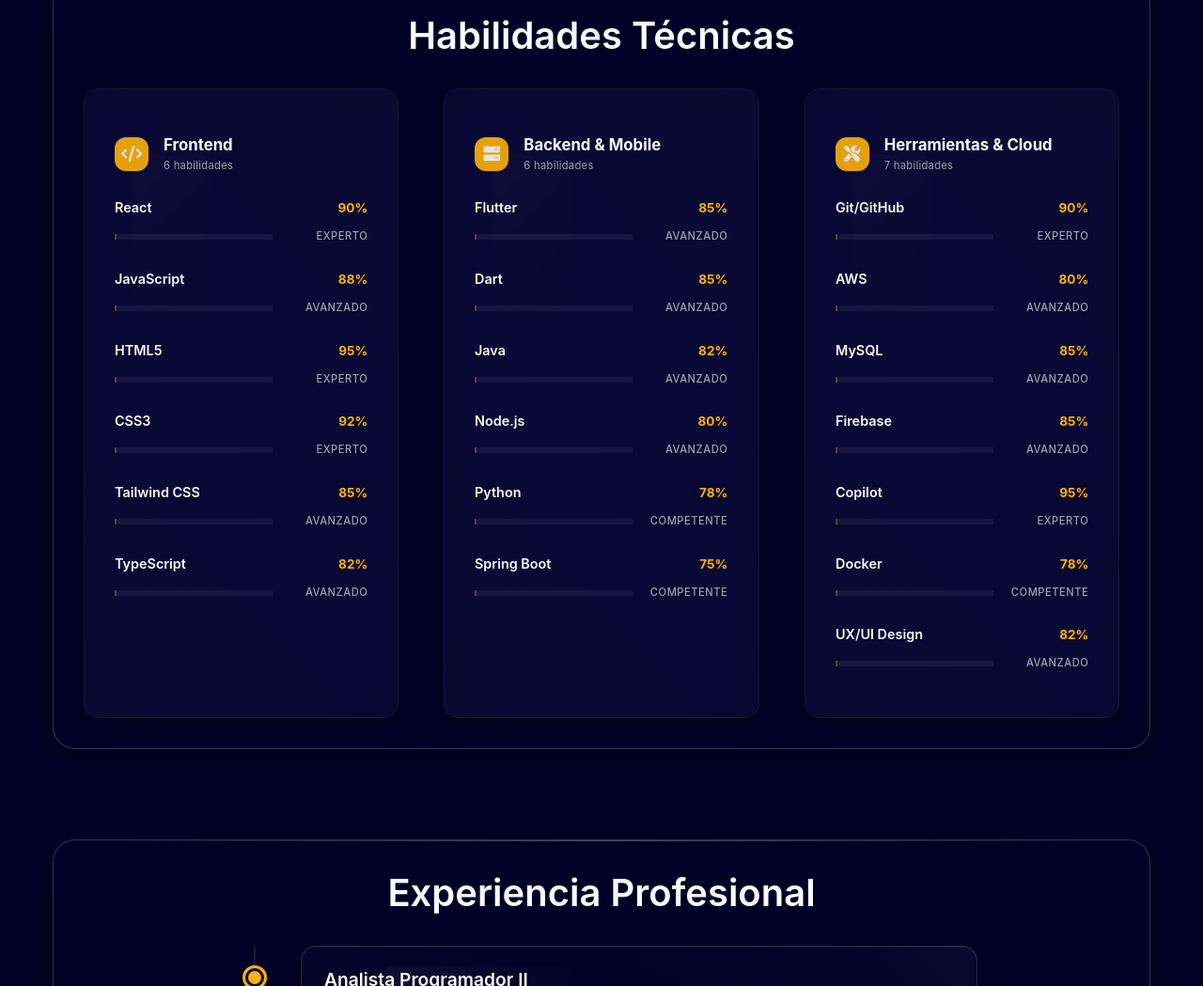
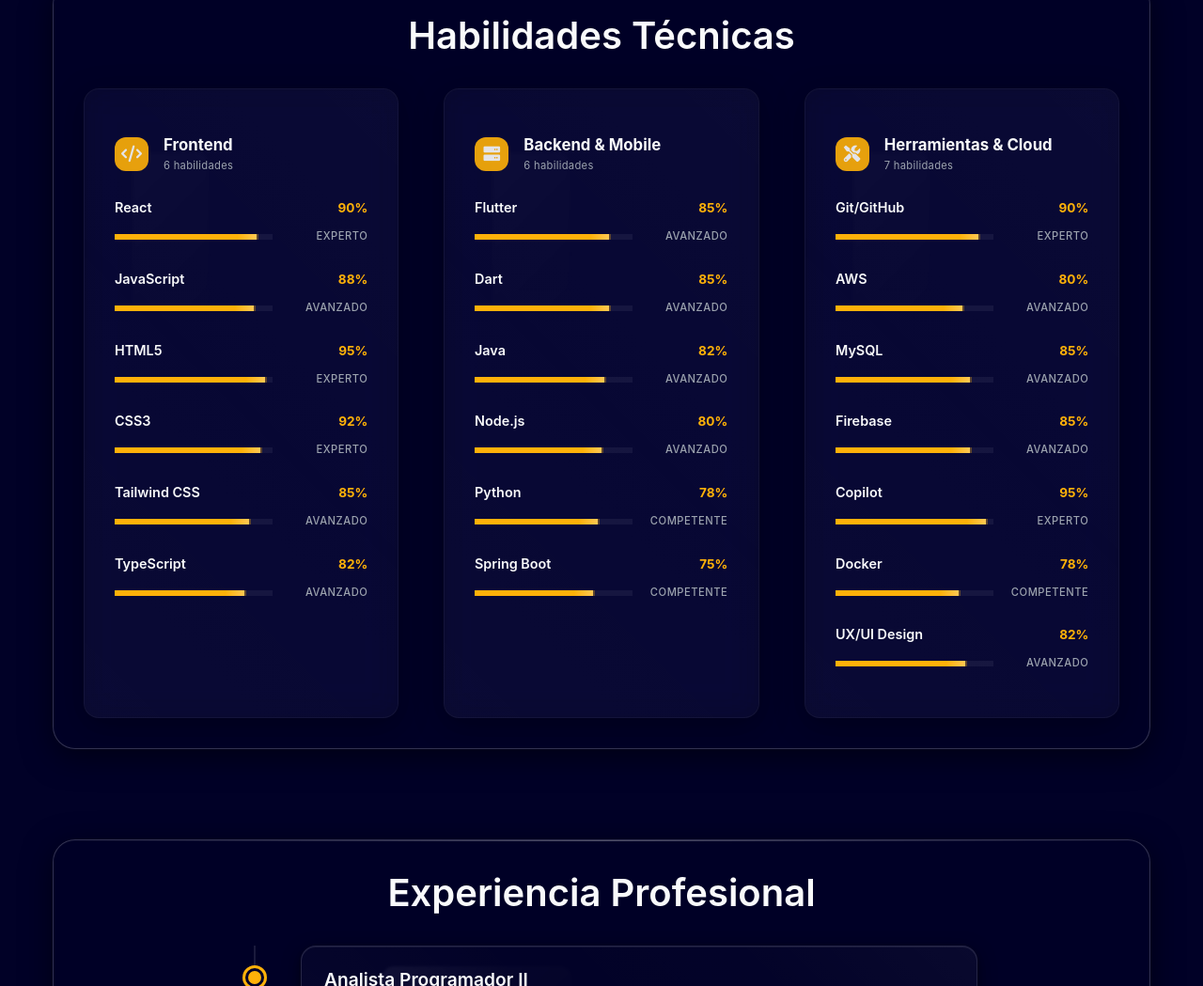
Before and after one commit to LauraCSDev/portfolio-laura-carvajal, a plain HTML site: page index.html in a window 1280 px wide. Shown: the part 1447-2496 px from the top of the page at 94% size. Drawn offline with Linux system fonts and the light colour scheme; a web font is replaced by a local one.

Commit message:
fix: Remove transition from skill progress width to prevent unwanted animations

```diff
--- a/css/base/animations.css
+++ b/css/base/animations.css
@@ -86,6 +86,5 @@ body:not(.animations-ready) * {
 
 /* Asegurar que las barras de progreso empiecen desde 0 */
 .skill-progress {
-  width: 0% !important;
-  transition: width 1s cubic-bezier(0.4, 0, 0.2, 1);
+  width: 0%;
 }
```
